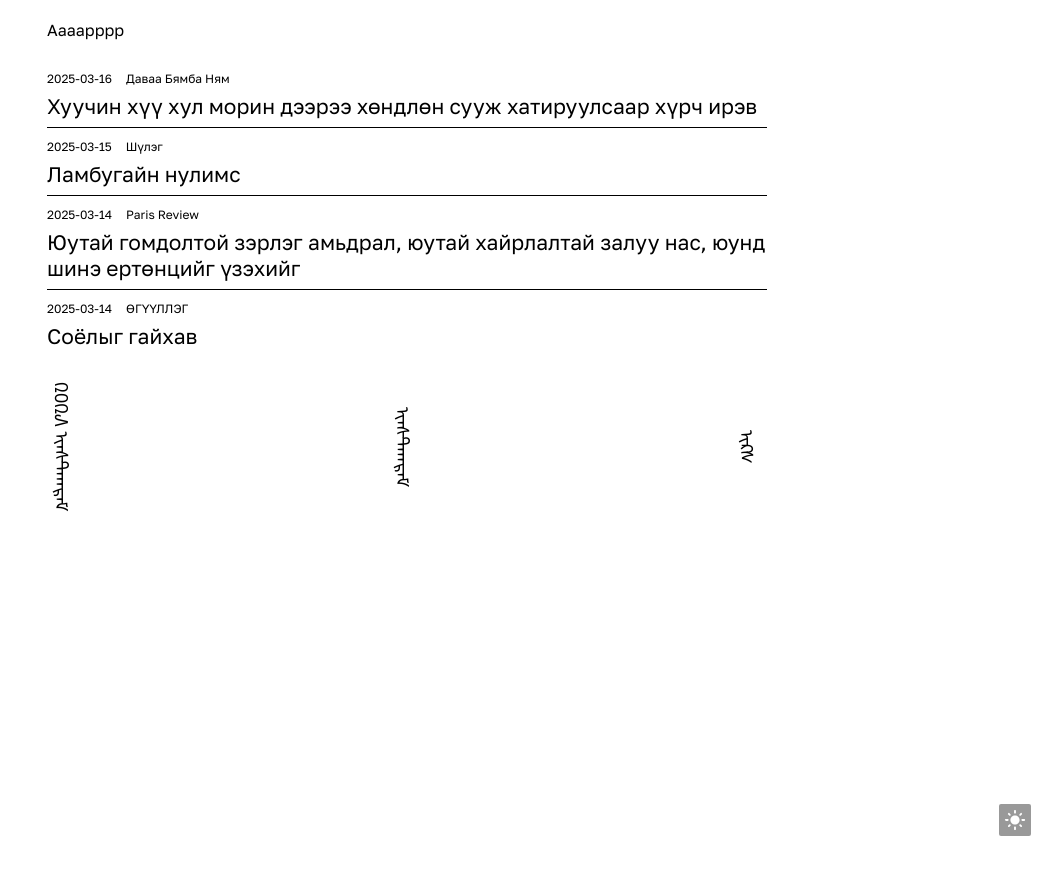
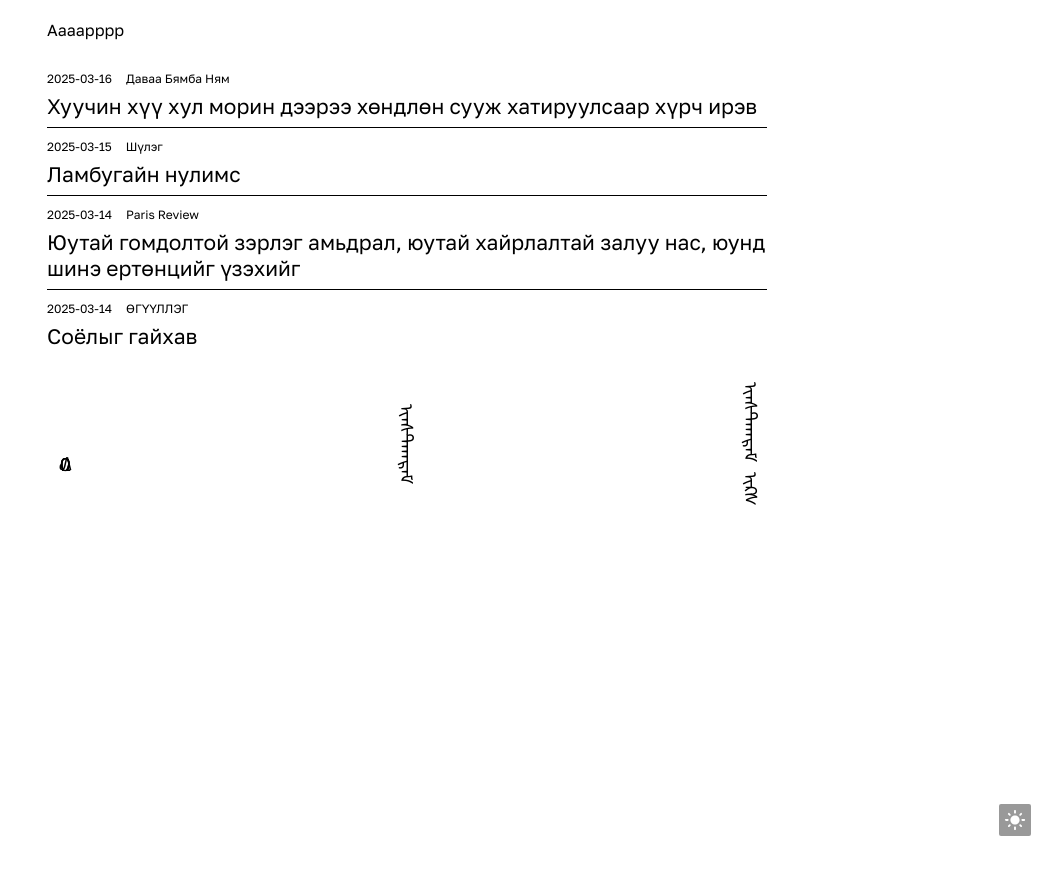
Before and after one commit to aaaarrrrvvvv/aaaarrrrvvvv.github.io, a Jekyll site: the page built from index.html, in a window 1280 px wide. Shown: the top 875 px of the page, without its empty margins (233-1280 px from the left). Built offline with Jekyll 4.4.1, drawn with Linux system fonts in a browser that asks for light colours; some web fonts are replaced.

Commit message:
Update footer.html

```diff
--- a/_includes/footer.html
+++ b/_includes/footer.html
@@ -1,9 +1,9 @@
 <footer class="footer">
-    <span class="ner">᠒᠐᠒᠕ ᠢᠨ᠋ᠰᠲ᠋ᠠᠭᠷᠠᠮ</span>
+    <span class="ner" style="text-orientation:upright;">᠒᠐᠒᠕</span><span class="ner">ᠢᠨ᠋ᠰᠲ᠋ᠠᠭᠷᠠᠮ</span>
     <div class="social-links ner">
-  <a href="https://www.wikipedia.org" target="_blank" rel="noopener noreferrer">ᠢᠨ᠋ᠰᠲ᠋ᠠᠭᠷᠠᠮ</a>
-    </div> <div class="social-links ner">
-          <a href="https://www.wikipedia.org" target="_blank" rel="noopener noreferrer">ᠢᠺᠰ</a>
+  <span><a href="https://www.wikipedia.org" target="_blank" rel="noopener noreferrer">ᠢᠨ᠋ᠰᠲ᠋ᠠᠭᠷᠠᠮ</a></span>
+<span>
+          <a href="https://www.wikipedia.org" target="_blank" rel="noopener noreferrer">ᠢᠺᠰ</a></span>
     </div>
   <div class="footer-btn theme-toggler hide">
     <i class="svg-icon icon-theme-light"></i>
```
